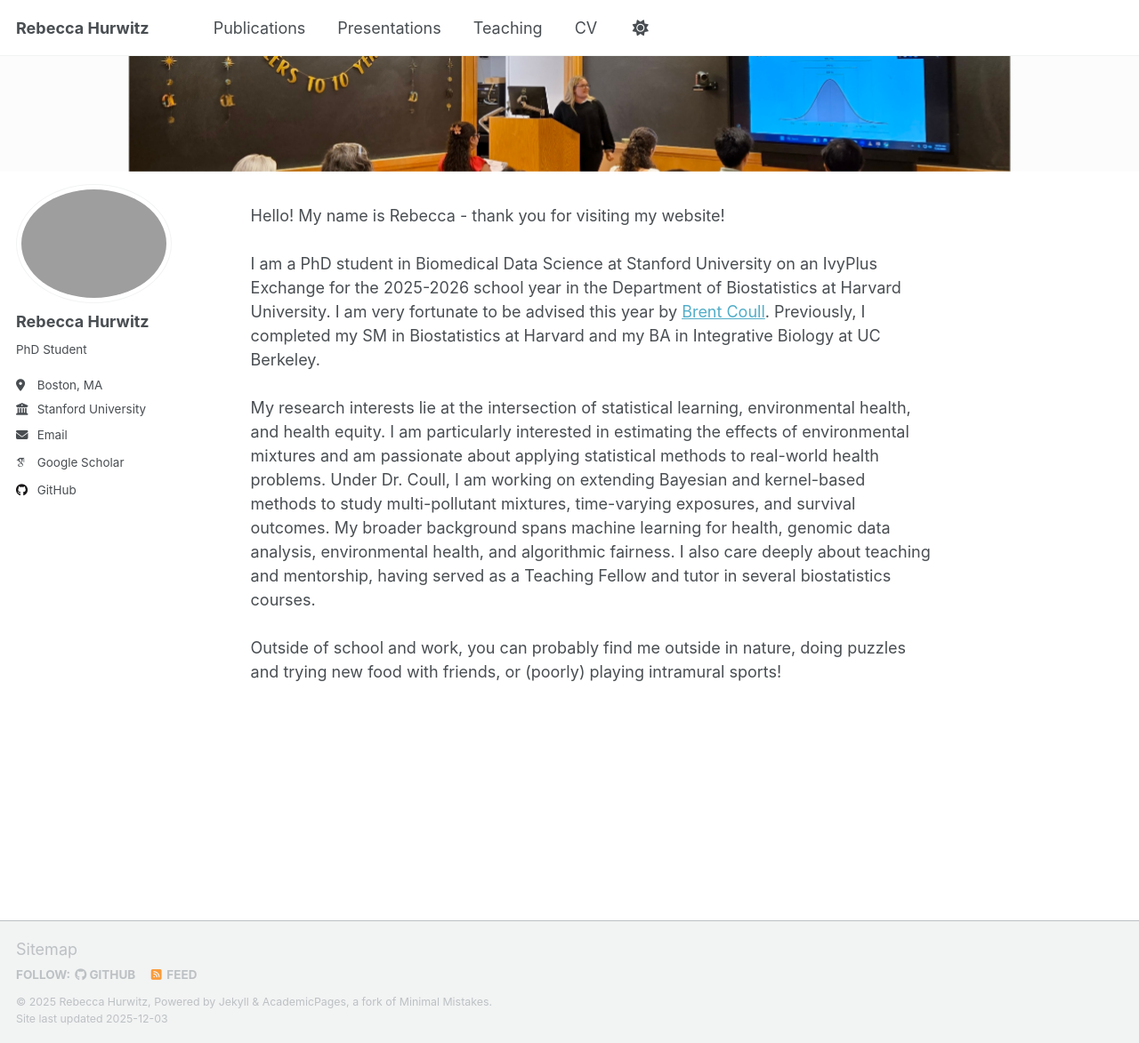
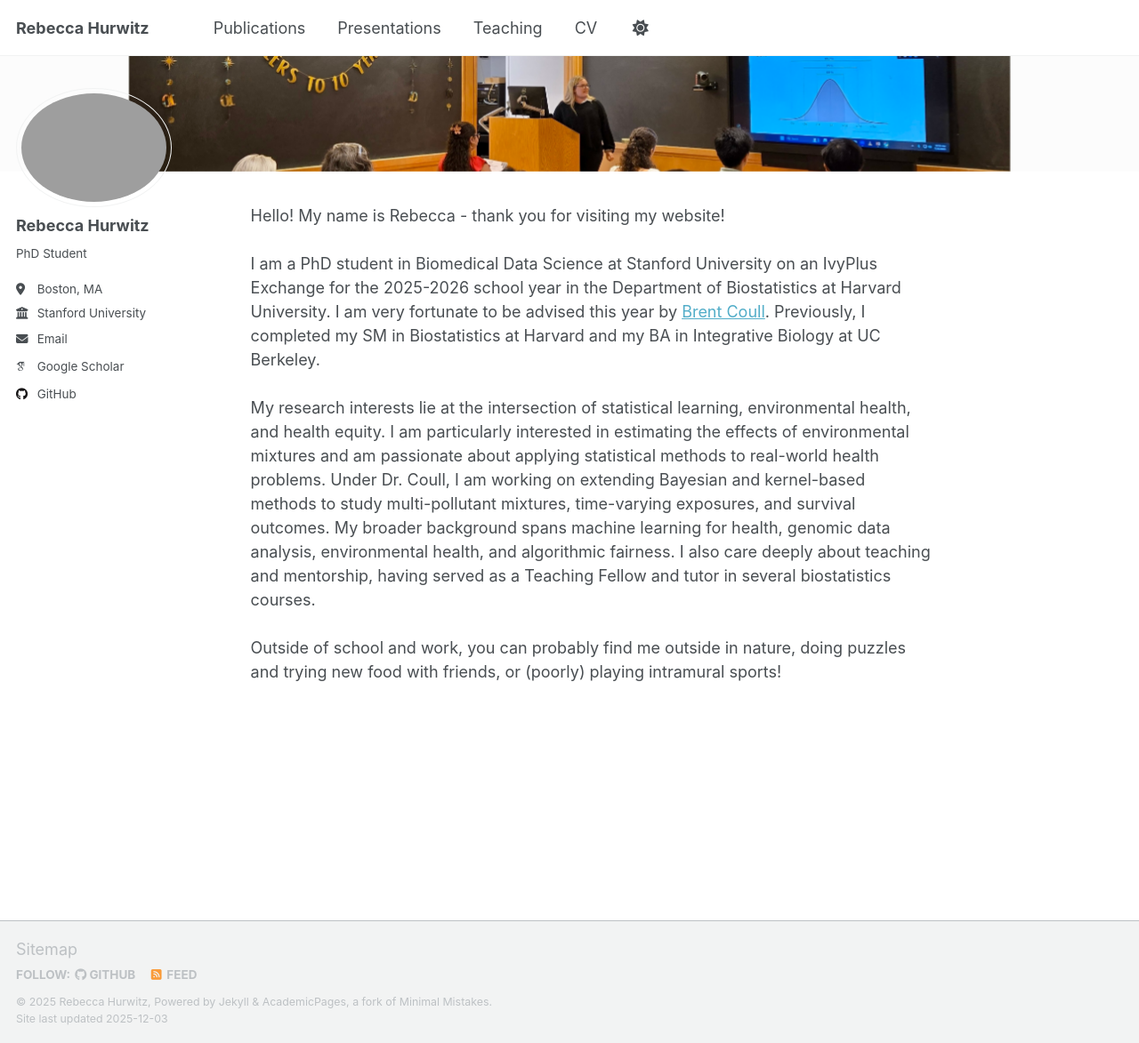
Before and after one commit to rebeccahurwitz/rebeccahurwitz.github.io, a Jekyll site: the page built from _pages/about.md, in a window 1280 px wide and 1173 px high. Shown: the whole window at 89% size. Built offline with Jekyll 4.4.1, drawn with Linux system fonts in a browser that asks for light colours; some web fonts are replaced; a script that is not in the unit is left out.

Commit message:
Update _sidebar.scss

```diff
--- a/_sass/layout/_sidebar.scss
+++ b/_sass/layout/_sidebar.scss
@@ -11,7 +11,6 @@
           transform: translate3d(0, 0 , 0);
 
   @include clearfix();
-  margin-top: 6rem;
   margin-bottom: 1em;
 
   @media (orientation: portrait) {
```
